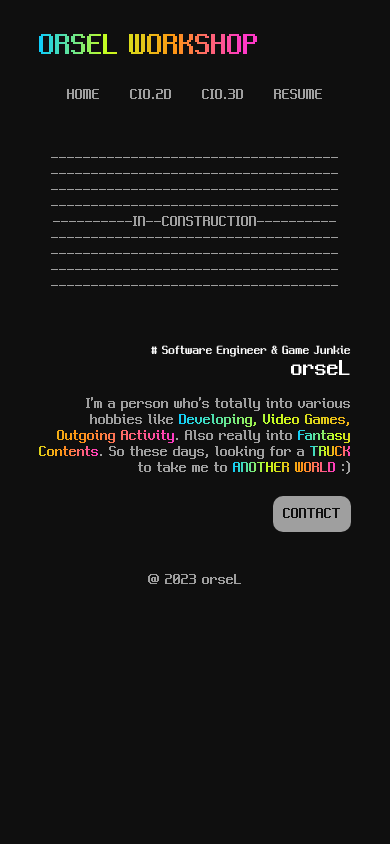
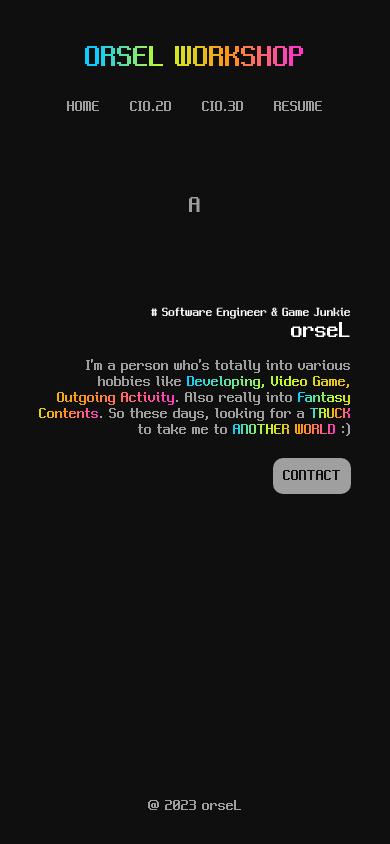
Before and after one commit to orselv99/orselv99.github.io, a React (Create React App) app: page / in a window 390 px wide. Built offline with nearby package versions, Linux system fonts and the light colour scheme.

Commit message:
css 및 animatedText 추가

```diff
--- a/package.json
+++ b/package.json
@@ -9,6 +9,7 @@
     "@types/node": "^16.18.23",
     "@types/react": "^18.0.32",
     "@types/react-dom": "^18.0.11",
+    "axios": "^1.4.0",
     "react": "^18.2.0",
     "react-dom": "^18.2.0",
     "react-responsive": "^9.0.2",
@@ -17,6 +18,7 @@
     "react-unity-webgl": "^9.4.0",
     "typescript": "^4.9.5"
   },
+  "proxy": "http://localhost:3000/",
   "scripts": {
     "start": "react-scripts start",
     "build": "react-scripts build",
--- a/src/App.tsx
+++ b/src/App.tsx
@@ -1,12 +1,9 @@
-import React, { useEffect } from 'react';
+import React from 'react';
 import { BrowserRouter, Routes, Route } from 'react-router-dom';
 import { MENUDATAS } from './pages/menu';
 import { Footer } from './pages/footer';
 
 export const App = () => {
-  useEffect(() => {
-  }, []);
-
   return (
     <div className="app">
       <BrowserRouter>
--- a/src/index.css
+++ b/src/index.css
@@ -26,3 +26,17 @@
 body {
   background-color: #0f0f0f;
 }
+
+/* scroll bar */
+body::-webkit-scrollbar {
+  width: 10px;
+}
+
+body::-webkit-scrollbar-thumb {
+  background-color: #9f9f9f;
+  border-radius: 5px;
+}
+
+body::-webkit-scrollbar-track {
+  background-color: #5a5a5a;
+}
--- a/src/pages/contents/home.css
+++ b/src/pages/contents/home.css
@@ -4,7 +4,7 @@
     /* 1fr 1:1 비율이라는 뜻 */
     grid-template-columns: repeat(2, 1fr);
     min-height: 95vh;
-    gap: 100px;
+    /* gap: 100px; */
     margin: 0 20%;
   }
 }
@@ -12,7 +12,7 @@
 /* mobile */
 @media (max-width: 800px) {
   section {
-    margin: 150px 10% 0 10%;
+    margin: 40% 10% 0 10%;
     gap: 50px;
   }
 
@@ -24,7 +24,7 @@
     order: 2;
   }
 
-  #intro_text_art:nth-child(2) {
+  #intro_text_animation:nth-child(2) {
     order: 1;
   }
 }
@@ -33,6 +33,9 @@
 section {
   display: grid;
   align-items: center;
+}
+
+section #intro_text {
   text-align: right;
 }
 
@@ -72,7 +75,9 @@ section {
   background-color: white;
 }
 
-#intro_text_art {
-  min-width: 100%;
-  text-align: center;
+#intro_text_animation {
+  display: flex;
+  justify-content: center;
+  align-items: center;
+  height: 100px;
 }
--- a/src/pages/contents/home.tsx
+++ b/src/pages/contents/home.tsx
@@ -2,7 +2,64 @@ import React, { useEffect, useState } from 'react';
 import './home.css';
 import { Menu } from '../menu';
 
+const TEXTS = ['ALWAYS BE DEVELOPING', 'ALWAYS BE EXPERIENCING NEW', 'AND ALWAYS BE HAPPY',];
+const ANIMATED_PROPS = {
+  texts: TEXTS,
+  index: 0,
+  offset: 0,
+  length: TEXTS.length,
+  forward: true,
+  skip: {
+    count: 0,
+    delay: 15,
+  }
+}
+
 export const Home = () => {
+  const [animatedText, setAnimatedText] = useState('');
+
+  useEffect(() => {
+    let { texts, index, offset, length, forward, skip } = ANIMATED_PROPS;
+    let { count, delay } = skip;
+
+    setInterval(() => {
+      if (forward === true) {
+        if (offset >= texts[index].length) {
+          count++;
+          if (delay === count) {
+            forward = false;
+            count = 0;
+          }
+        }
+      }
+      else {
+        // text 가 끝나면 다음 배열로 이동
+        if (offset === 0) {
+          forward = true;
+          index++;
+          offset = 0;
+
+          // 다시 처음 배열로 이동
+          if (index >= length) {
+            index = 0;
+          }
+        }
+      }
+
+      setAnimatedText(texts[index].substring(0, offset));
+
+      // 한 글자씩 이동
+      if (count === 0) {
+        if (forward) {
+          offset++;
+        }
+        else {
+          offset--;
+        }
+      }
+    }, 100);
+  }, []);
+
   return (
     <>
       <Menu />
@@ -10,20 +67,14 @@ export const Home = () => {
         <div id='intro_text'>
           <h5># Software Engineer & Game Junkie</h5>
           <h1>orseL</h1>
-          <p>I'm a person who's totally into various hobbies like <b id='intro_emphasis'>Developing, Video Games, Outgoing Activity</b>.
+          <p>I'm a person who's totally into various hobbies like <b id='intro_emphasis'>Developing, Video Game, Outgoing Activity</b>.
             Also really into <b id='intro_emphasis'>Fantasy Contents</b>. So these days, looking for a <b id='intro_emphasis'>TRUCK</b> to take me to <b id='intro_emphasis'>ANOTHER WORLD</b> :)</p>
           <a href='mailto:orselv99@gmail.com' className='intro_button'>CONTACT</a>
         </div>
-        <div id='intro_text_art' style={{ width: '100px' }}>
-          <p>------------------------------------</p>
-          <p>------------------------------------</p>
-          <p>------------------------------------</p>
-          <p>------------------------------------</p>
-          <p>----------IN--CONSTRUCTION----------</p>
-          <p>------------------------------------</p>
-          <p>------------------------------------</p>
-          <p>------------------------------------</p>
-          <p>------------------------------------</p>
+        <div id='intro_text_animation'>
+          <h2>
+            {animatedText}
+          </h2>
         </div>
       </section>
     </>
--- a/src/pages/contents/resume.css
+++ b/src/pages/contents/resume.css
@@ -4,7 +4,7 @@
     min-height: 95vh;
 
     /* media diff */
-    margin: 120px 20% 20px 20%;
+    margin: 120px 23% 20px 23%;
   }
 }
 
--- a/src/pages/footer.css
+++ b/src/pages/footer.css
@@ -1,4 +1,7 @@
 footer {
+  position: fixed;
+  bottom: 0;
+  width: 100%;
   text-align: center;
   margin-bottom: 30px;
 }
--- a/src/pages/menu.css
+++ b/src/pages/menu.css
@@ -5,7 +5,14 @@
   }
 
   header {
+    position: fixed;
+    top: 0;
+    right: 0;
+    width: 100%;
+    align-content: center;
+    padding: 30px 10%;
     display: flex;
+    justify-content: space-between;
   }
 
   #menu_list li{
@@ -16,8 +23,17 @@
 /* mobile */
 @media (max-width: 800px) {
   #logo {
-    background-image: linear-gradient(to right, #0DCDFD, #C7FE1E, #FE9613, #FF39C6 65%);
+    background-image: linear-gradient(to right, #0DCDFD 25%, #C7FE1E, #FE9613, #FF39C6 75%);
     margin-bottom: 25px;
+    text-align: center;
+  }
+
+  header {
+    position: fixed;
+    top: 5%;
+    right: 0;
+    width: 100%;
+    display: grid;
   }
 
   #menu_list li{
@@ -27,13 +43,6 @@
 
 /* common */
 header {
-  position: fixed;
-  top: 0;
-  right: 0;
-  width: 100%;
-  align-content: center;
-  justify-content: space-between;
-  padding: 30px 10%;
   background-color: #0f0f0f;
 
   /* prevent drag */
@@ -47,7 +56,6 @@ header {
 
 header h1 {
   cursor: pointer;
-  min-width: 220px;
 }
 
 #logo {
```
Also changed, not shown: src/apis/axios.ts (added, +22 -0 lines), 1 other file (tests, documents, lock files or other folders).
